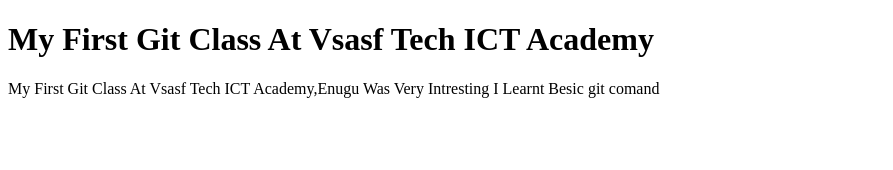
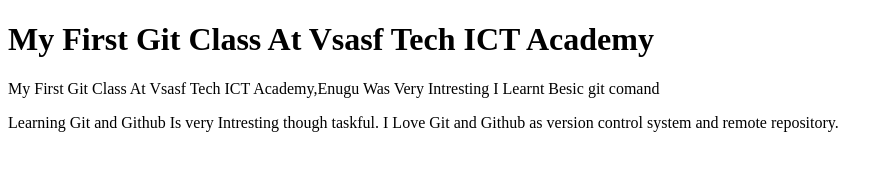
Before and after one commit to Michael128-glitch/joseph, a plain HTML site: page index.html in a window 1280 px wide. Shown: the whole page, without its empty margins (0-893 px from the left). Drawn offline with Linux system fonts and the light colour scheme.

Commit message:
modified index file

```diff
--- a/index.html
+++ b/index.html
@@ -10,5 +10,9 @@
     <P>
         My First Git Class At Vsasf Tech ICT Academy,Enugu Was Very Intresting I Learnt Besic git comand
     </P>
+    <p>
+        Learning Git and Github Is very Intresting though taskful.
+         I Love Git and Github as version control system and remote repository.
+    </p>
 </body>
 </html>
```
